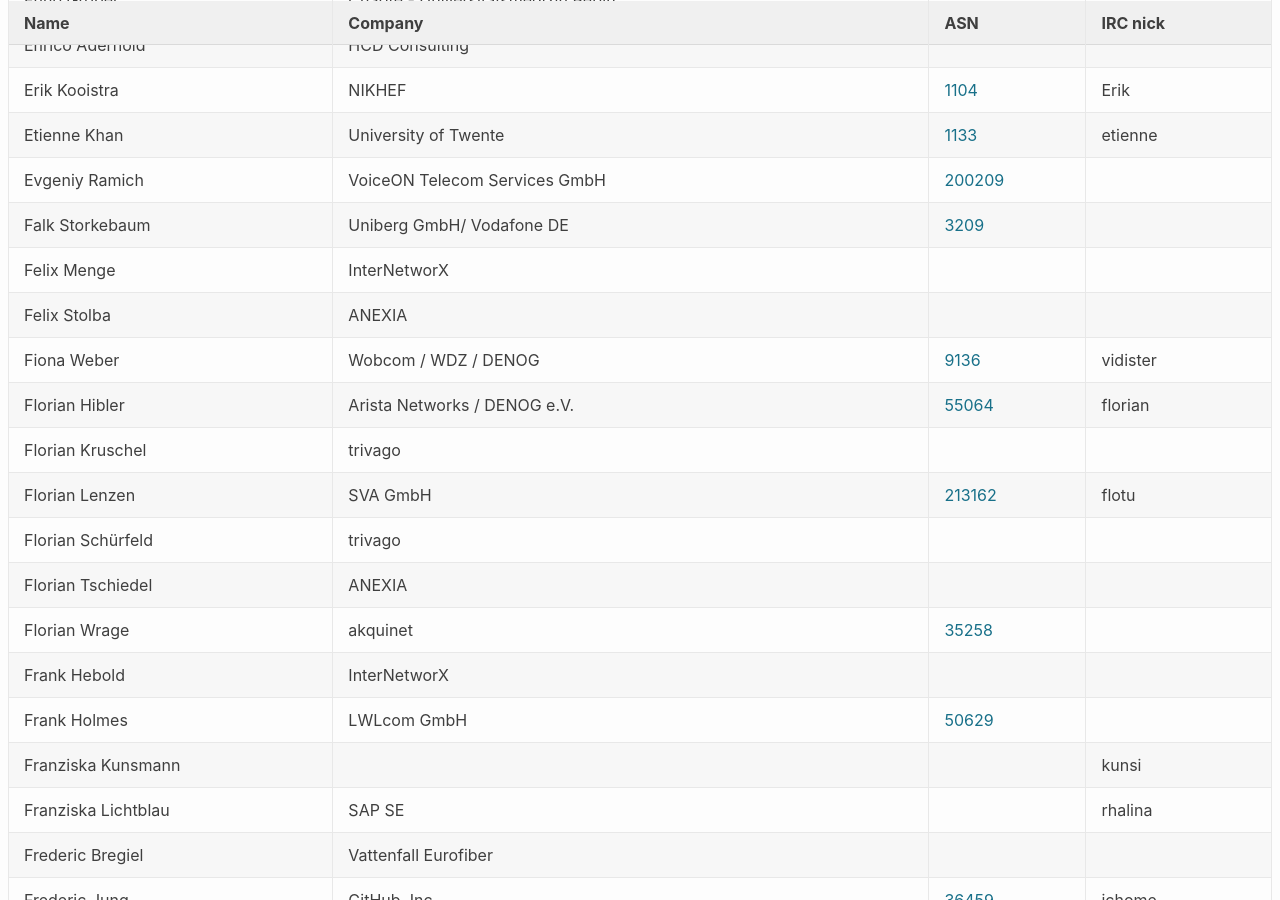
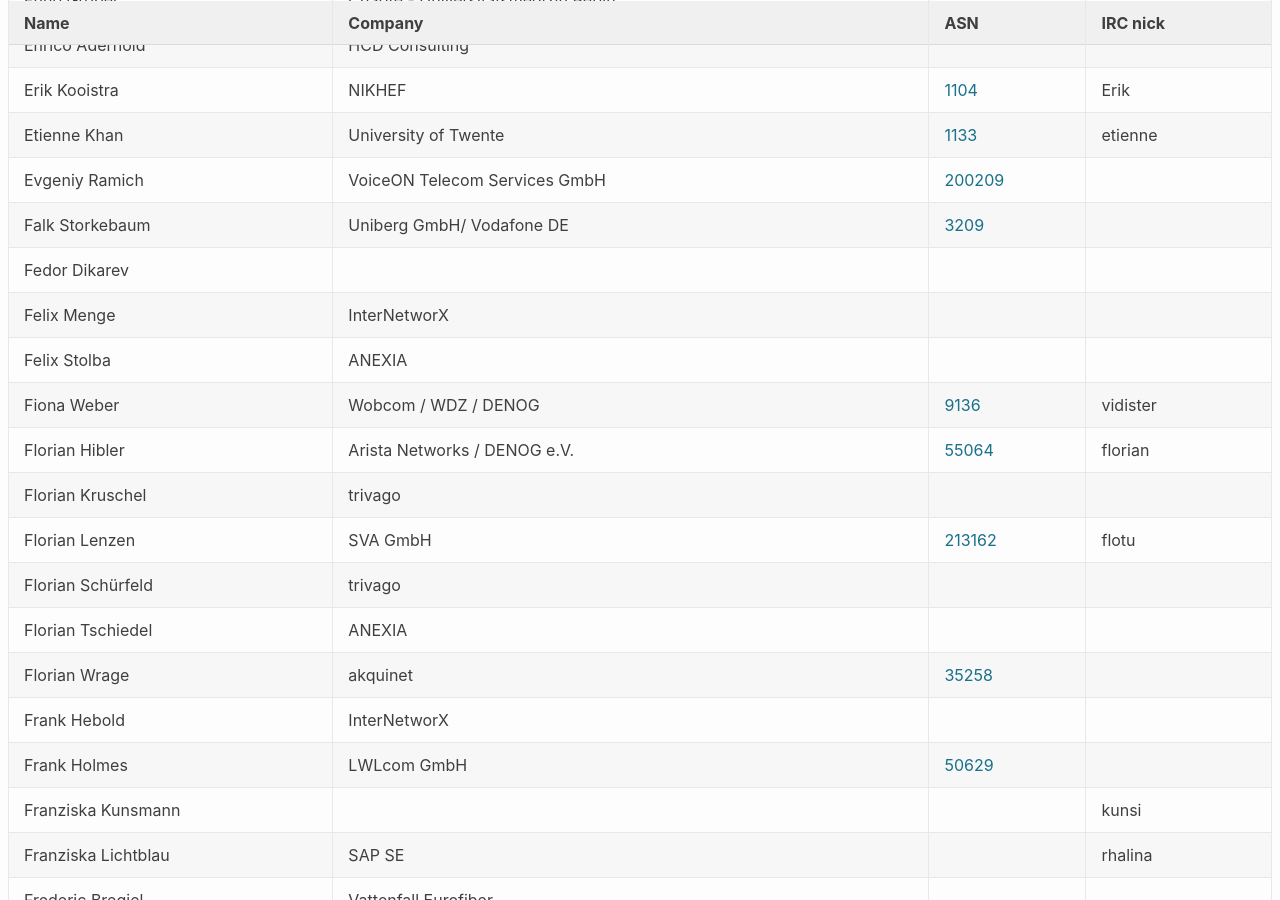
Before and after one commit to denog/pretix-attendeelist, a Jekyll site: the page built from denog15/index.md, in a window 1280 px wide and 900 px high, scrolled down 5059 px. Built offline with Jekyll 4.4.1, drawn with Linux system fonts in a browser that asks for light colours.

Commit message:
Latest data: Thu Nov  2 15:28:13 UTC 2023

```diff
--- a/_data/attendees_denog15_onsite.json
+++ b/_data/attendees_denog15_onsite.json
@@ -684,6 +684,12 @@
     "asn": "3209"
   },
   {
+    "name": "Fedor Dikarev",
+    "company": null,
+    "irc": null,
+    "asn": null
+  },
+  {
     "name": "Felix Menge",
     "company": "InterNetworX",
     "irc": null,
```
